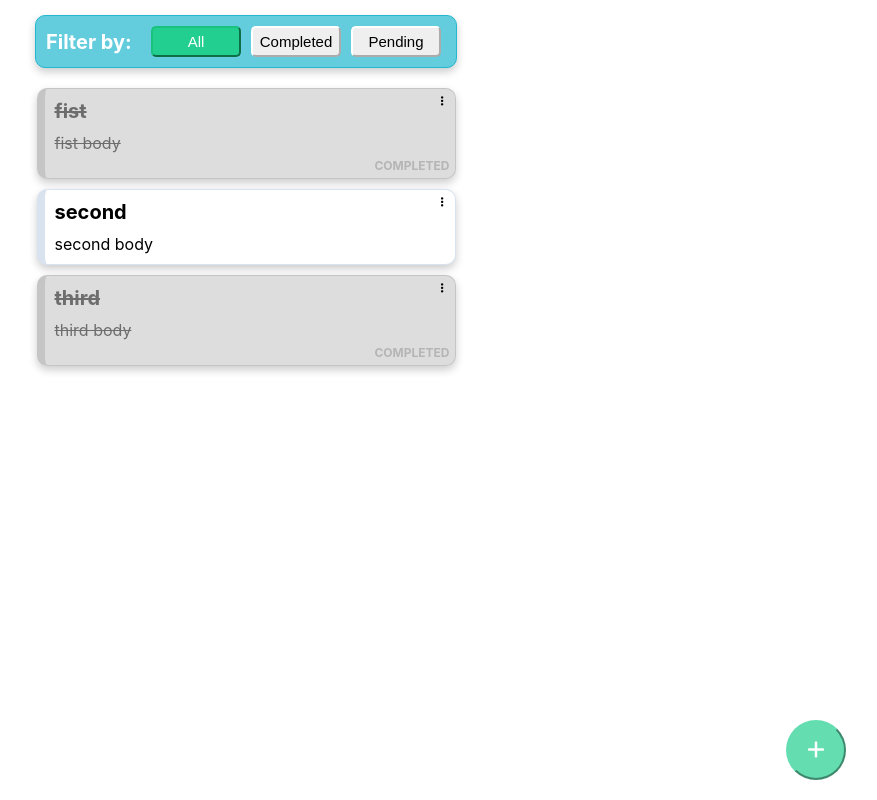
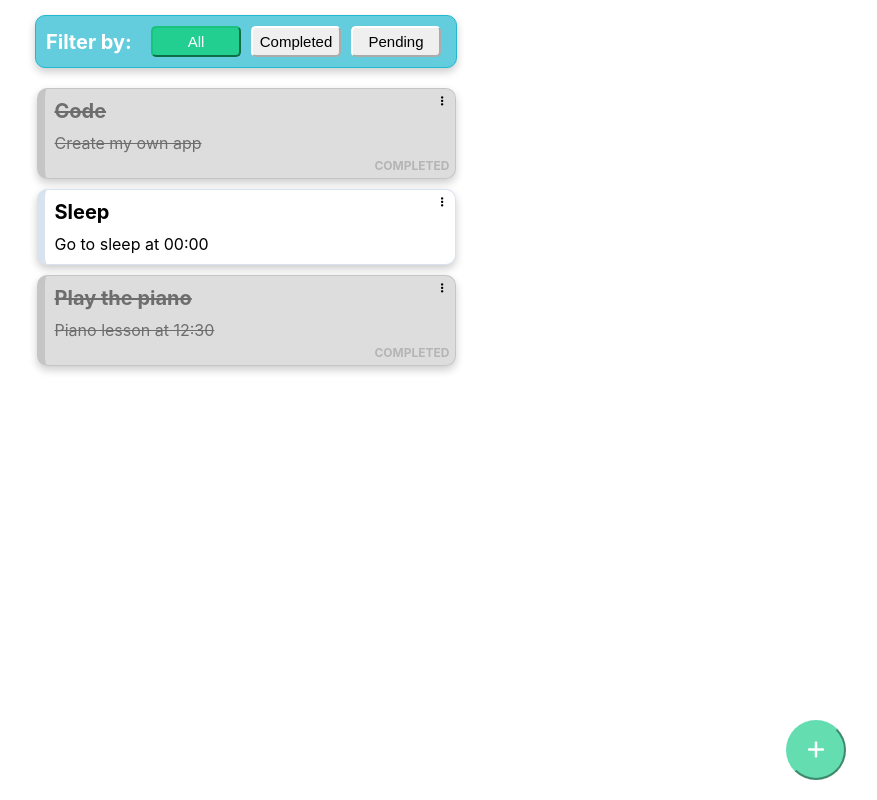
Before and after one commit to gartnerleandro/tasklist, a React (Create React App) app: page / in a window 1280 px wide. Shown: the whole page, without its empty margins (394-1271 px from the left). Built offline with nearby package versions, Linux system fonts and the light colour scheme.

Commit message:
Fix: change default tasks

```diff
--- a/src/App.jsx
+++ b/src/App.jsx
@@ -18,22 +18,22 @@ const App = () => {
   const [tasks, setTasks] = useState([
     {
       id: 1,
-      title: 'fist',
-      body: 'fist body',
+      title: 'Code',
+      body: 'Create my own app',
       status: CARD_STATUS.COMPLETED,
       color: '#D9E3F0',
     },
     {
       id: 2,
-      title: 'second',
-      body: 'second body',
+      title: 'Sleep',
+      body: 'Go to sleep at 00:00',
       status: CARD_STATUS.PENDING,
       color: '#D9E3F0',
     },
     {
       id: 3,
-      title: 'third',
-      body: 'third body',
+      title: 'Play the piano',
+      body: 'Piano lesson at 12:30',
       status: CARD_STATUS.COMPLETED,
       color: '#D9E3F0',
     },
```
